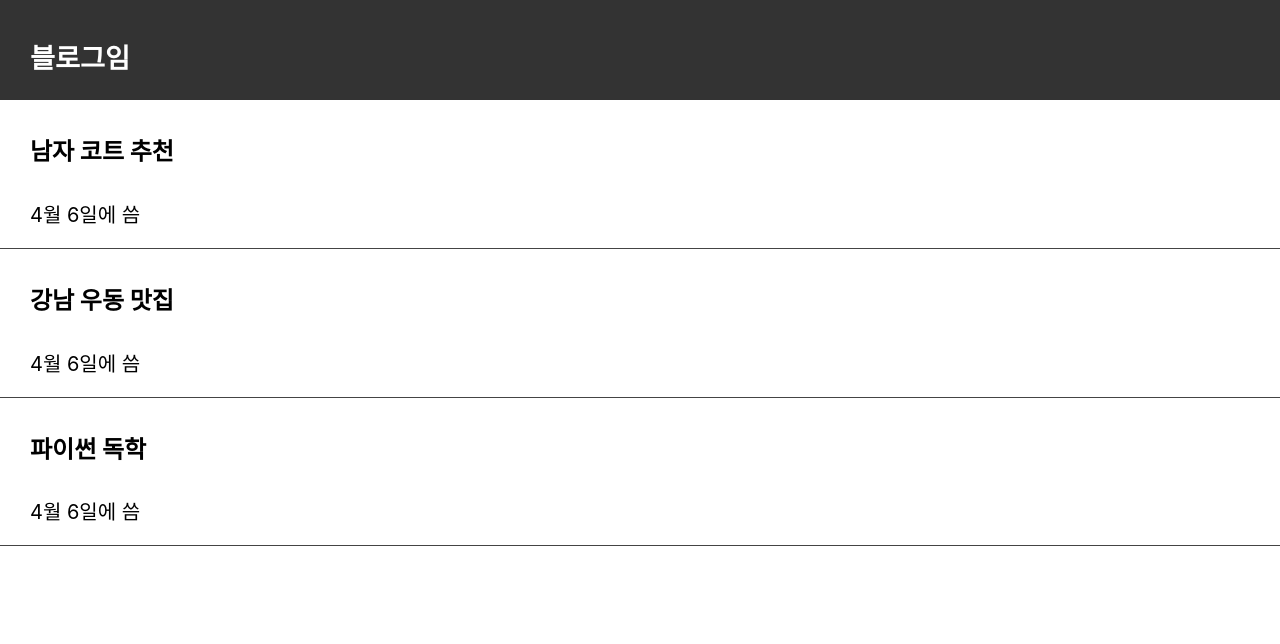
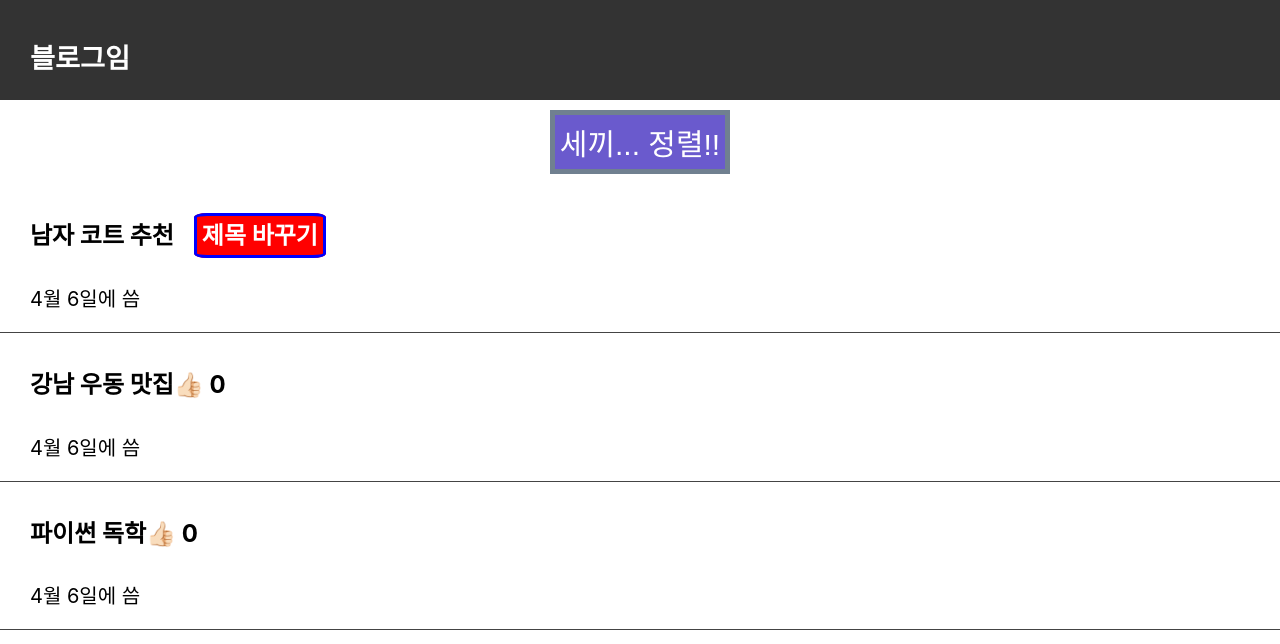
Before and after one commit to kangdy25/Into-the-React, a React (Create React App) app in the folder blog/: page / in a window 1280 px wide. Shown: the top 644 px of the page. Built offline with nearby package versions, Linux system fonts and the light colour scheme.

Commit message:
Learn state, useState

```diff
--- a/blog/src/App.css
+++ b/blog/src/App.css
@@ -12,10 +12,34 @@
   font-size: 1.7rem;
 }
 
+.sort {
+  display: flex;
+  justify-content: center;
+}
+
+.sort__button {
+  margin: 10px 0;
+  font-size: 30px;
+  color: white;
+  background: slateblue;
+  border: 5px solid slategray;
+  padding: 5px;
+}
+
 .list {
   border-bottom: 1px solid #444;
   padding-left: 30px;
   text-align: left;
+}
+
+.list .title {
+  /* border: 2px dotted red; */
+  background: red;
+  color: #fff;
+  border-radius: 10%;
+  border: 3px solid blue;
+  padding: 5px;
+  margin-left: 20px;
 }
 
 .list h4 {
--- a/blog/src/App.js
+++ b/blog/src/App.js
@@ -2,34 +2,38 @@ import { useState } from 'react';
 import './App.css';
 
 function App() {
-  let postDate = "4월 6일에 씀";
-  const [글제목1, setA] = useState('남자 코트 추천');
-  const [글제목2, setB] = useState('강남 우동 맛집');
-  const [글제목3, setC] = useState('파이썬 독학');
-
+  const postDate = "4월 6일에 씀";
+  const [title, setTitle] = useState(['남자 코트 추천', '강남 우동 맛집', '파이썬 독학']);
+  let [like, setLike] = useState(0);
 
   return (
     <div className="App">
       <div className='black-nav'>
         <h4>블로그임</h4>
       </div>
+      <div className='sort'>
+        <button className='sort__button' onClick={() => {
+          let sortContent = [...title];
+          sortContent.sort();
+          setTitle(sortContent);
+        }}>세끼... 정렬!!</button>
+      </div>
       <div className='list'>
-        <h4>{글제목1}</h4>
+        <h4>{title[0]}<span className='title' onClick={() =>{
+          let copyTitle = [...title];
+          copyTitle[0] = '여자 코트 추천';
+          setTitle(copyTitle);
+          }}>제목 바꾸기</span></h4>
         <p>{postDate}</p>
       </div>
       <div className='list'>
-        <h4>{글제목2}</h4>
+        <h4>{title[1]}<span onClick={() => {setLike(like + 1)}}>👍🏻 </span>{like}</h4>
         <p>{postDate}</p>
       </div>
       <div className='list'>
-        <h4>{글제목3}</h4>
+        <h4>{title[2]}<span onClick={() => {setLike(like + 1)}}>👍🏻 </span>{like}</h4>
         <p>{postDate}</p>
       </div>
-
-
-
-
-
     </div>
   );
 }
```
